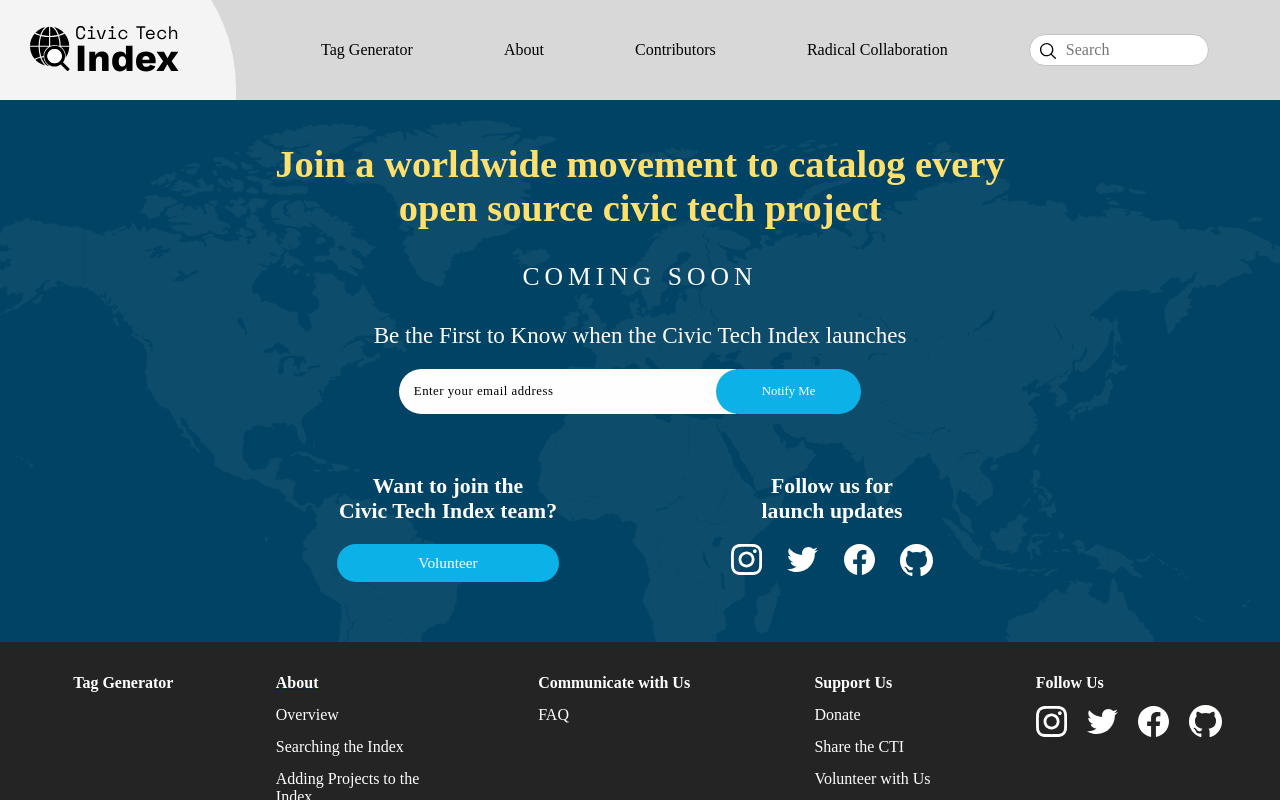
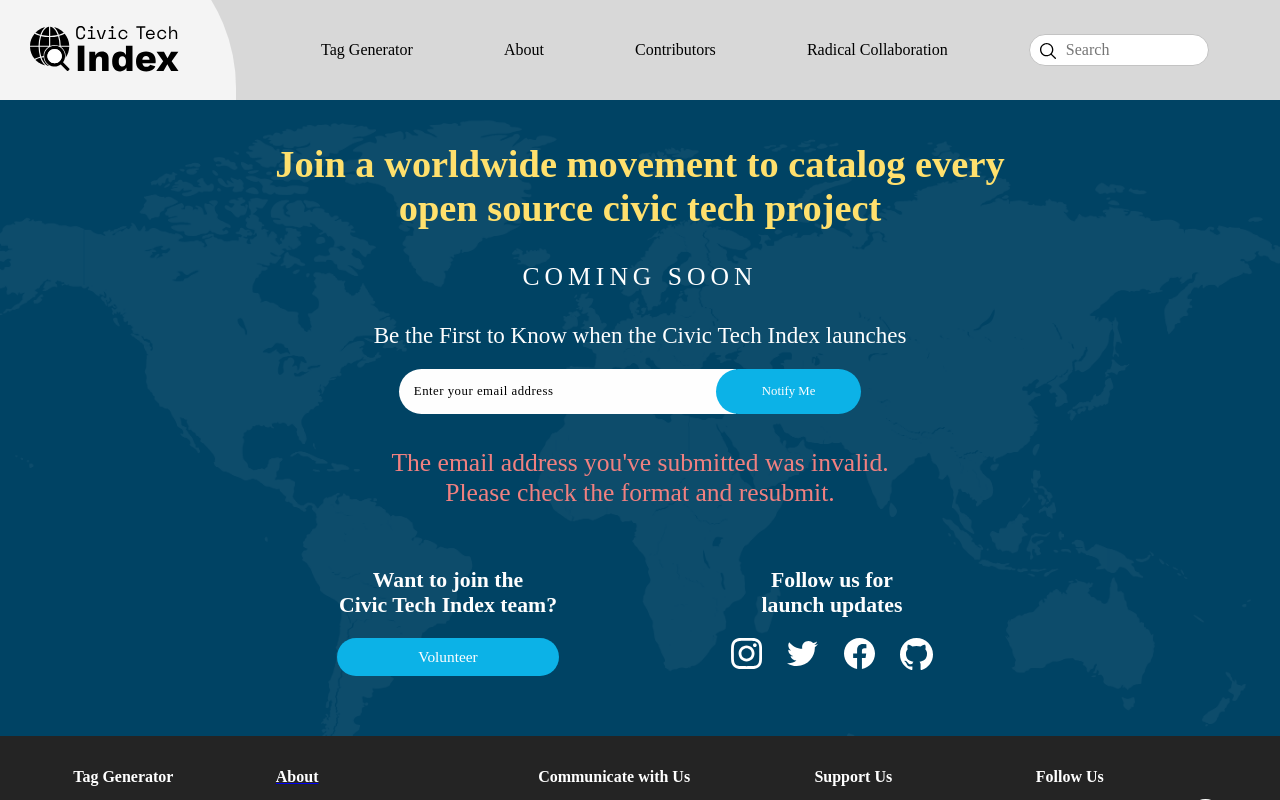
Before and after one commit to civictechindex/CTI-website-frontend, a React (Create React App) app: page /landing in a window 1280 px wide. Both pictures are taken after a click on the element "Notify Me". Shown: the top 800 px of the page. Built offline with nearby package versions, Linux system fonts and the light colour scheme; no server answers; what webfontloader would draw is missing.

Commit message:
Added conditonal renders for form and message

```diff
--- a/src/pages/Landing/index.js
+++ b/src/pages/Landing/index.js
@@ -5,23 +5,48 @@ import useStyles from './styles.js';
 const Landing = () => {
   const classes = useStyles();
   const [inputFieldValue, setInputValue] = useState('');
+  const [showSubmit, setSubmit] = useState('showForm');
+  const [showMessage, setMessage] = useState('');
+
+  const formSwitch = param => {
+    switch(param) {
+      case 'showForm':
+        return <div>
+          <h4 className={classes.notificationHeader}>Be the First to Know when the Civic Tech Index launches</h4>
+          <input className={classes.notifyInput} onChange={(event) => setInputValue(event.target.value)} name="email" placeholder="Enter your email address" type="text"></input>
+          <div className={classes.notifyButton} onClick={postUserEmail}>Notify Me</div>
+        </div>;
+      case '':
+        return null;
+    }
+  }
+
+  const messageSwitch = param => {
+    switch(param) {
+      case 'success':
+        return <h4 className={classes.submitMessage}>Thanks for subscribing!<br/>We will be in touch soon.</h4>
+      case 'error':
+        return <h4 className={classes.errorMessage}>The email address you've submitted was invalid.<br/>Please check the format and resubmit.</h4>
+    }
+  }
+
   const postUserEmail = () => {
-    axios.post('INSERT_API_URL_HERE',
+    axios.post(process.env.REACT_APP_CTI_SUBSCRIBE_URL,
       {
         email_address: inputFieldValue,
         notification_type: "string",
       })
       .then((response) => {
-        console.log(response);
+        setSubmit('');
+        setMessage('success');
       })
       .catch((error) => {
-        console.log(error);
+        setMessage('error');
       });
   };
 
   return (
     <div className={classes.landingContainer}>
-
       <section className={classes.headerSection}>
         <h2 className={classes.landingHeader}>Join a worldwide movement to catalog every open source civic tech project</h2>
       </section>
@@ -29,9 +54,8 @@ const Landing = () => {
       <section className={classes.comingSoonSection}>
         <h3 className={classes.comingSoonHeader}>COMING SOON</h3>
         <div className={classes.notificationContainer}>
-          <h4 className={classes.notificationHeader}>Be the First to Know when the Civic Tech Index launches</h4>
-          <input className={classes.notifyInput} onChange={(event) => setInputValue(event.target.value)} name="email" placeholder="Enter your email address" type="text"></input>
-          <div className={classes.notifyButton} onClick={postUserEmail}>Notify Me</div>
+          {formSwitch(showSubmit)}
+          {messageSwitch(showMessage)}
         </div>
       </section>
 
--- a/src/pages/Landing/styles.js
+++ b/src/pages/Landing/styles.js
@@ -13,6 +13,12 @@ const useStyles = createUseStyles( theme => ({
     margin: '0 auto',
     textAlign: 'center',
     width: '60%',
+  },
+
+  errorMessage: {
+    color: 'lightcoral',
+    fontSize: '2vw',
+    fontWeight: '500',
   },
 
   followAndVolunteerSection: {
@@ -113,6 +119,12 @@ const useStyles = createUseStyles( theme => ({
     },
   },
 
+  submitMessage: {
+    color: '#FEFEFE',
+    fontSize: '2vw',
+    fontWeight: '500',
+  },
+
   twitterIcon: {
     transform: 'translate(0, 3px)',
   },
```
